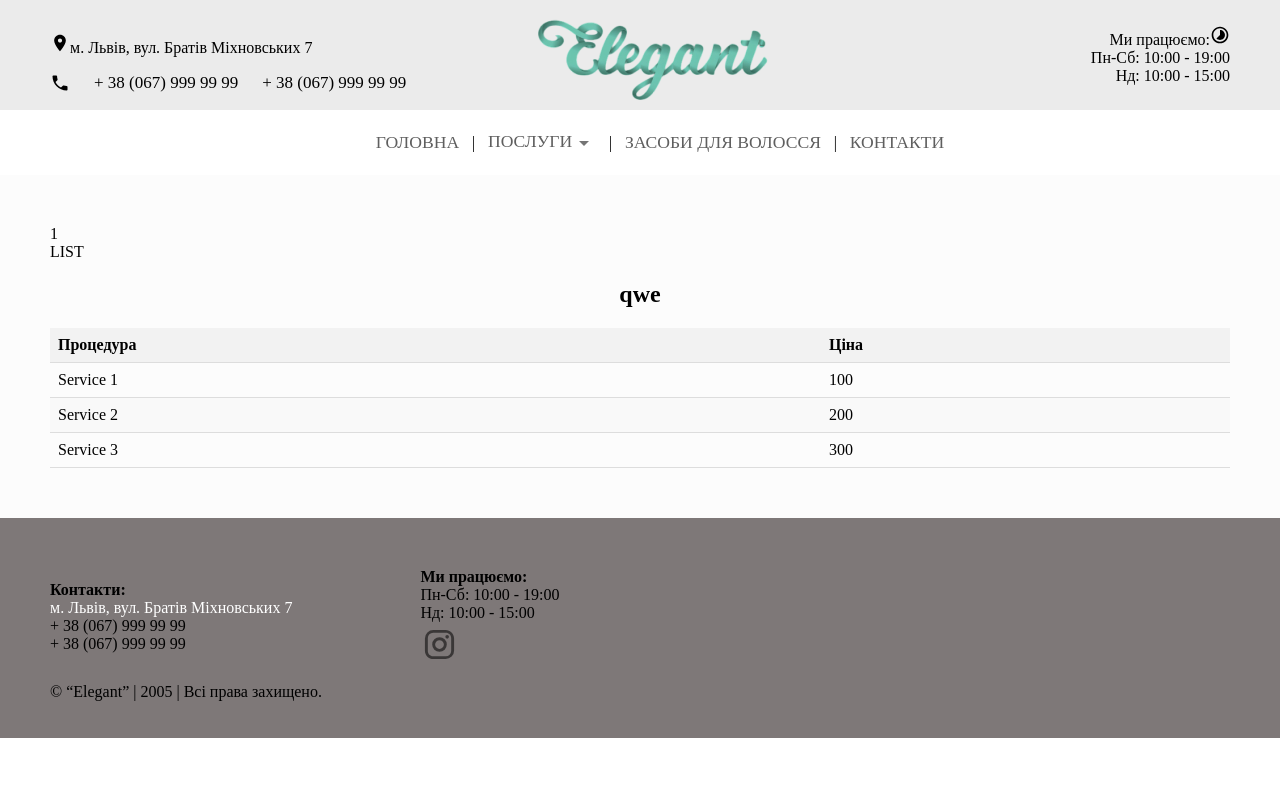
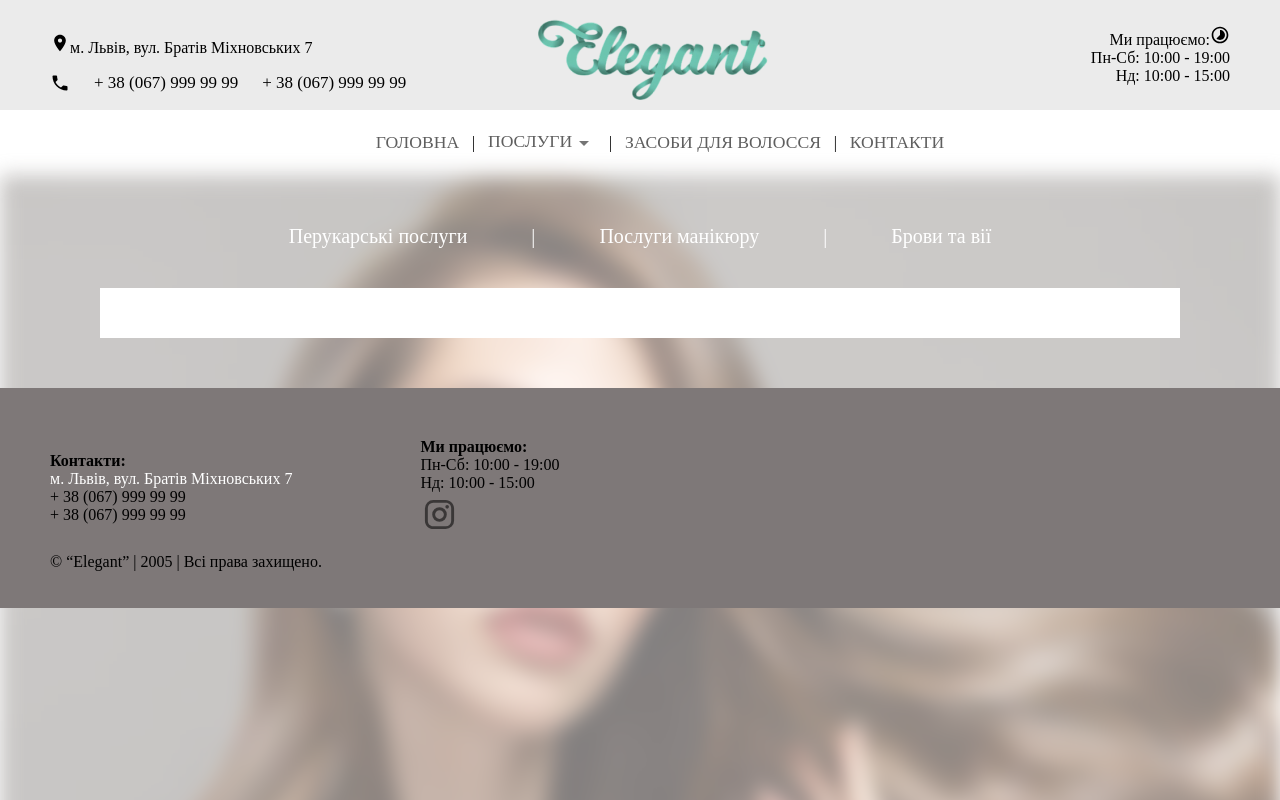
Before and after one commit to Dammy99/Elegant, a React (Vite) app: page /price/1 in a window 1280 px wide. Shown: the top 800 px of the page. Built offline with nearby package versions, Linux system fonts and the light colour scheme; a web font is replaced by a local one; what pigeon-maps would draw is missing.

Commit message:
Added new type of table. Price styles, table styles

```diff
--- a/src/app/constants.ts
+++ b/src/app/constants.ts
@@ -8,9 +8,15 @@ const parsedServices: ServicesData[] = [
 
 export const hairdressingServices: TableData[] = [
   {
+    bigTable: true,
     tableName: "Стрижки",
     data: [
-      { name: "Стрижка жіноча (з сушкою)", price: "250 - 500" },
+      {
+        name: "Стрижка жіноча (з сушкою)",
+        price: "250",
+        secondPrice: "300-400",
+        thirdPrice: "400-500",
+      },
       { name: "Стрижка чоловіча", price: "200 - 270" },
       { name: "Стрижка дитяча", price: "250 - 500" },
       { name: "Стрижка кінчиків", price: "200" },
@@ -27,3 +33,47 @@ export const hairdressingServices: TableData[] = [
     tableName: "Фарбування",
   },
 ];
+
+export const manicureService: TableData[] = [
+  {
+    tableName: "Манік",
+    data: [
+      { name: "Стрижка жіноча (з сушкою)", price: "250 - 500" },
+      { name: "Стрижка чоловіча", price: "200 - 270" },
+      { name: "Стрижка дитяча", price: "250 - 500" },
+      { name: "Стрижка кінчиків", price: "200" },
+      { name: "Стрижка гривки", price: "100" },
+      { name: "Стрижка бороди від довжини", price: "150 - 200" },
+      { name: "Стрижка вус", price: "70" },
+    ],
+  },
+  {
+    data: [
+      { name: "Прикореневе (робота + миття + сушка)", price: "400 - 500" },
+      { name: "По всій довжині (робота + миття + сушка)", price: "400 - 700" },
+    ],
+    tableName: "Фабік",
+  },
+];
+
+export const eyebrowsAndEyelashes: TableData[] = [
+  {
+    tableName: "Брови",
+    data: [
+      { name: "Стрижка жіноча (з сушкою)", price: "250 - 500" },
+      { name: "Стрижка чоловіча", price: "200 - 270" },
+      { name: "Стрижка дитяча", price: "250 - 500" },
+      { name: "Стрижка кінчиків", price: "200" },
+      { name: "Стрижка гривки", price: "100" },
+      { name: "Стрижка бороди від довжини", price: "150 - 200" },
+      { name: "Стрижка вус", price: "70" },
+    ],
+  },
+  {
+    data: [
+      { name: "Прикореневе (робота + миття + сушка)", price: "400 - 500" },
+      { name: "По всій довжині (робота + миття + сушка)", price: "400 - 700" },
+    ],
+    tableName: "Воки",
+  },
+];
--- a/src/app/style.module.css
+++ b/src/app/style.module.css
@@ -617,13 +617,19 @@
   }
 }
 .eletable {
+  border-radius: 50%;
+  background-color: white;
   display: flex;
   flex-direction: column;
   align-items: center;
 }
 .eletable__table {
-  width: 100%;
+  text-align: left;
+  width: 80%;
   border-collapse: collapse;
+}
+.eletable__table thead th {
+  background-color: #6dc3ae !important;
 }
 .eletable__table th,
 .eletable__table td {
@@ -637,9 +643,84 @@
 .eletable__table tbody tr:nth-child(even) {
   background-color: #f9f9f9;
 }
-.price {
-  background-color: rgba(247, 246, 246, 0.37);
+.eletable__table td:nth-child(1) {
+  max-width: 80%;
+  width: 100%;
+}
+@media screen and (max-width: 1024px) {
+  .eletable {
+    display: flex;
+    flex-direction: column;
+    align-items: center;
+  }
+  .eletable__table {
+    text-align: left;
+    width: 100%;
+    border-collapse: collapse;
+  }
+  .eletable__table td:nth-child(1) {
+    max-width: 70%;
+  }
+}
+.pricePage .background {
+  background-image: url(../../../background_hair.png);
+  background-size: cover;
+  filter: blur(10px);
+  position: absolute;
+  height: 100%;
+  width: -webkit-fill-available;
+  max-height: 100vh;
+  z-index: -1;
   padding: 50px;
+  opacity: 0.5;
+}
+.pricePage .price {
+  padding: 50px 100px 50px 100px;
+}
+.pricePage .price .list {
+  display: flex;
+  justify-content: center;
+  gap: 5vw;
+  padding-bottom: 40px;
+  color: white;
+}
+.pricePage .price .list span {
+  font-size: 20px;
+}
+.pricePage .price .list a {
+  align-self: center;
+  text-decoration: none;
+  color: white;
+  font-size: 20px;
+}
+.pricePage .price .list a:hover {
+  color: #68a193;
+}
+.pricePage .price .tables {
+  padding-bottom: 50px;
+  background-color: white;
+}
+@media screen and (max-width: 1024px) {
+  .pricePage .background {
+    display: none;
+  }
+  .pricePage .price {
+    padding: 50px;
+  }
+  .pricePage .price .list {
+    color: black;
+  }
+  .pricePage .price .list a {
+    color: black;
+  }
+}
+@media screen and (max-width: 550px) {
+  .pricePage .background {
+    display: none;
+  }
+  .pricePage .price {
+    padding: 50px 5px 50px 5px;
+  }
 }
 @font-face {
   font-family: 'Parisienne';
--- a/src/components/Price/Price.module.less
+++ b/src/components/Price/Price.module.less
@@ -1,38 +1,78 @@
 // main: ../../app/style.module.less
 @middle-green: #68a193;
 @middle-gray: #7e7878;
-
-.price {
-  background-color: rgba(247, 246, 246, 0.37);
-
-  padding: 50px;
-  // display: grid;
-  // grid-template-columns: 0.3fr 1fr;
-  .list {
+@body-gray: #9c9c9c52;
+.pricePage {
+  .background {
+    background-image: url(../../../background_hair.png);
+    background-size: cover;
+    filter: blur(10px);
+    position: absolute;
+    height: 100%;
+    width: -webkit-fill-available;
+    max-height: 100vh;
+    z-index: -1;
+    padding: 50px;
+    opacity: 0.5;
   }
-  .tables {
+  .price {
+    // background-color: @body-gray;
+    padding: 50px 100px 50px 100px;
+    // display: grid;
+    // grid-template-columns: 0.3fr 1fr;
+    .list {
+      display: flex;
+      justify-content: center;
+      gap: 5vw;
+      padding-bottom: 40px;
+      color: white;
+      span {
+        font-size: 20px;
+      }
+      a {
+        align-self: center;
+        text-decoration: none;
+        // color: #7e7878;
+        color: white;
+        font-size: 20px;
+      }
+      a:hover {
+        color: #68a193;
+      }
+    }
+    .tables {
+      padding-bottom: 50px;
+      background-color: white;
+    }
   }
 }
 
-// @media screen and (max-width: 1024px) {
-//   .footer {
-//     padding: 50px 50px 50px 50px;
-//     height: 120px;
-//     background-color: @middle-gray;
-//     .contacts {
-//       gap: 5vw;
-//     }
-//   }
-// }
+@media screen and (max-width: 1024px) {
+  .pricePage {
+    .background {
+      display: none;
+    }
+    .price {
+      // background-color: @body-gray;
+      padding: 50px;
+      .list {
+        color: black;
+        a {
+          color: black;
+        }
+      }
+    }
+  }
+}
 
-// @media screen and (max-width: 550px) {
-//   .footer {
-//     padding: 50px 50px 3px 50px;
-//     background-color: @middle-gray;
-//     height: auto;
-//     .contacts {
-//       align-items: start;
-//       flex-direction: column;
-//     }
-//   }
-// }
+@media screen and (max-width: 550px) {
+  .pricePage {
+    .background {
+      display: none;
+    }
+    .price {
+      // background-color: @body-gray;
+      padding: 50px 5px 50px 5px;
+    }
+  }
+}
--- a/src/components/Price/Price.tsx
+++ b/src/components/Price/Price.tsx
@@ -1,8 +1,13 @@
 import React from "react";
 import styles from "../../app/style.module.css";
 import Table, { ServicesData, TableData } from "../Table/Table";
-import { useParams } from "react-router-dom";
-import { hairdressingServices } from "../../app/constants";
+import { NavLink, useParams } from "react-router-dom";
+import {
+  eyebrowsAndEyelashes,
+  hairdressingServices,
+  manicureService,
+} from "../../app/constants";
+
 const parsedServices: ServicesData[] = [
   { name: "Service 1", price: "100" },
   { name: "Service 2", price: "200" },
@@ -14,17 +19,42 @@ const p: TableData = { data: parsedServices, tableName: "qwe" };
 const Price = (data: TableData[]) => {
   const { pricesPage } = useParams();
   return (
-    <section className={styles.price}>
-      {pricesPage}
-      <section className={styles.list}>LIST</section>
-      <section className={styles.tables}>
-        {pricesPage == "hairdressingServices" &&
-          hairdressingServices.map((x: TableData) => {
-            return <Table {...x}></Table>;
-          })}
-        <Table {...p}></Table>
+    <div className={styles.pricePage}>
+      <section className={styles.background}></section>
+      <section className={styles.price}>
+        <section className={styles.list}>
+          <NavLink
+            to="/price/hairdressingService"
+            data-link-alt="Перукарські послуги"
+          >
+            Перукарські послуги
+          </NavLink>
+          <span>|</span>
+          <NavLink to="/price/manicureService" data-link-alt="Послуги манікюру">
+            Послуги манікюру
+          </NavLink>
+          <span>|</span>
+          <NavLink to="/price/eyebrows&eyelashes" data-link-alt="Брови та вії">
+            Брови та вії
+          </NavLink>
+        </section>
+        <section className={styles.tables}>
+          {pricesPage == "hairdressingService" &&
+            hairdressingServices.map((x: TableData) => {
+              return <Table key={x.tableName} {...x}></Table>;
+            })}
+          {pricesPage == "manicureService" &&
+            manicureService.map((x: TableData) => {
+              return <Table key={x.tableName} {...x}></Table>;
+            })}
+          {pricesPage == "eyebrows&eyelashes" &&
+            eyebrowsAndEyelashes.map((x: TableData) => {
+              return <Table key={x.tableName} {...x}></Table>;
+            })}
+          {/* <Table {...p}></Table> */}
+        </section>
       </section>
-    </section>
+    </div>
   );
 };
 
--- a/src/components/Table/Table.module.less
+++ b/src/components/Table/Table.module.less
@@ -1,14 +1,22 @@
 // main: ../../app/style.module.less
 @middle-green: #68a193;
 @middle-gray: #7e7878;
+@light-green: #6dc3ae;
 
 .eletable {
+  border-radius: 50%;
+  background-color: white;
   display: flex;
   flex-direction: column;
   align-items: center;
   &__table {
-    width: 100%;
+    text-align: left;
+    width: 80%;
     border-collapse: collapse;
+  }
+
+  &__table thead th {
+    background-color: @light-green !important;
   }
 
   &__table th,
@@ -25,18 +33,27 @@
   &__table tbody tr:nth-child(even) {
     background-color: #f9f9f9;
   }
+  &__table td:nth-child(1) {
+    max-width: 80%;
+    width: 100%;
+  }
 }
 
-// @media screen and (max-width: 1024px) {
-//   .footer {
-//     padding: 50px 50px 50px 50px;
-//     height: 120px;
-//     background-color: @middle-gray;
-//     .contacts {
-//       gap: 5vw;
-//     }
-//   }
-// }
+@media screen and (max-width: 1024px) {
+  .eletable {
+    display: flex;
+    flex-direction: column;
+    align-items: center;
+    &__table {
+      text-align: left;
+      width: 100%;
+      border-collapse: collapse;
+    }
+    &__table td:nth-child(1) {
+      max-width: 70%;
+    }
+  }
+}
 
 // @media screen and (max-width: 550px) {
 //   .footer {
--- a/src/components/Table/Table.tsx
+++ b/src/components/Table/Table.tsx
@@ -4,29 +4,53 @@ import styles from "../../app/style.module.css";
 export interface TableData {
   data: ServicesData[];
   tableName: string;
+  bigTable?: boolean;
 }
 
 export interface ServicesData {
   name: string;
   price: string;
+  secondPrice?: string;
+  thirdPrice?: string;
 }
+
 const Table = (tableData: TableData) => {
   return (
     <section className={styles.eletable}>
       <h2>{tableData.tableName}</h2>
       <table className={styles.eletable__table}>
         <thead>
+          {tableData.bigTable != true ? (
             <tr>
-            <th>Процедура</th>
+              <th>Назва послуги</th>
               <th>Ціна</th>
             </tr>
+          ) : (
+            <tr>
+              <th>Назва послуги</th>
+              <th>Коротке волосся</th>
+              <th>Середнє волосся</th>
+              <th>Довге волосся</th>
+            </tr>
+          )}
         </thead>
         <tbody>
-          {tableData.data.map((x: ServicesData) => {
+          {tableData.bigTable != true
+            ? tableData.data.map((x: ServicesData) => {
                 return (
                   <tr key={x.name}>
                     <td>{x.name}</td>
                     <td>{x.price}</td>
+                  </tr>
+                );
+              })
+            : tableData.data.map((x: ServicesData) => {
+                return (
+                  <tr key={x.name}>
+                    <td style={{ width: "40%" }}>{x.name}</td>
+                    <td>{x.price}</td>
+                    <td>{x.secondPrice}</td>
+                    <td>{x.thirdPrice}</td>
                   </tr>
                 );
               })}
@@ -37,3 +61,11 @@ const Table = (tableData: TableData) => {
 };
 
 export default Table;
+// : tableData.data.map((x: ServicesData) => {
+//     return (
+//       <tr key={x.name}>
+//         <td>{x.name}</td>
+//         <td>{x.price}</td>
+//       </tr>
+//     );
+//   })}
```
Also changed, not shown: public/background_hair.png (added). Lines whose indentation alone changed are shown as unchanged.
